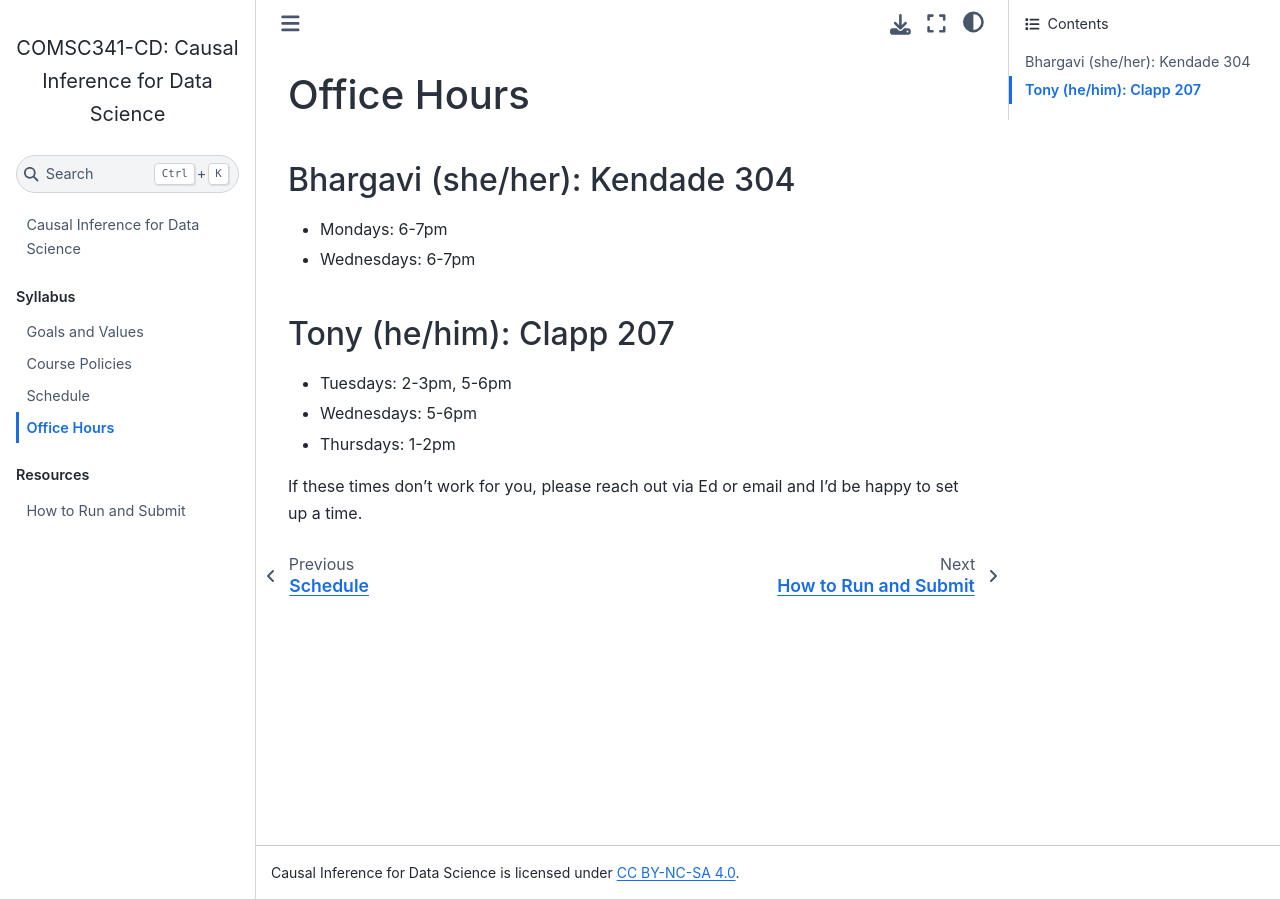
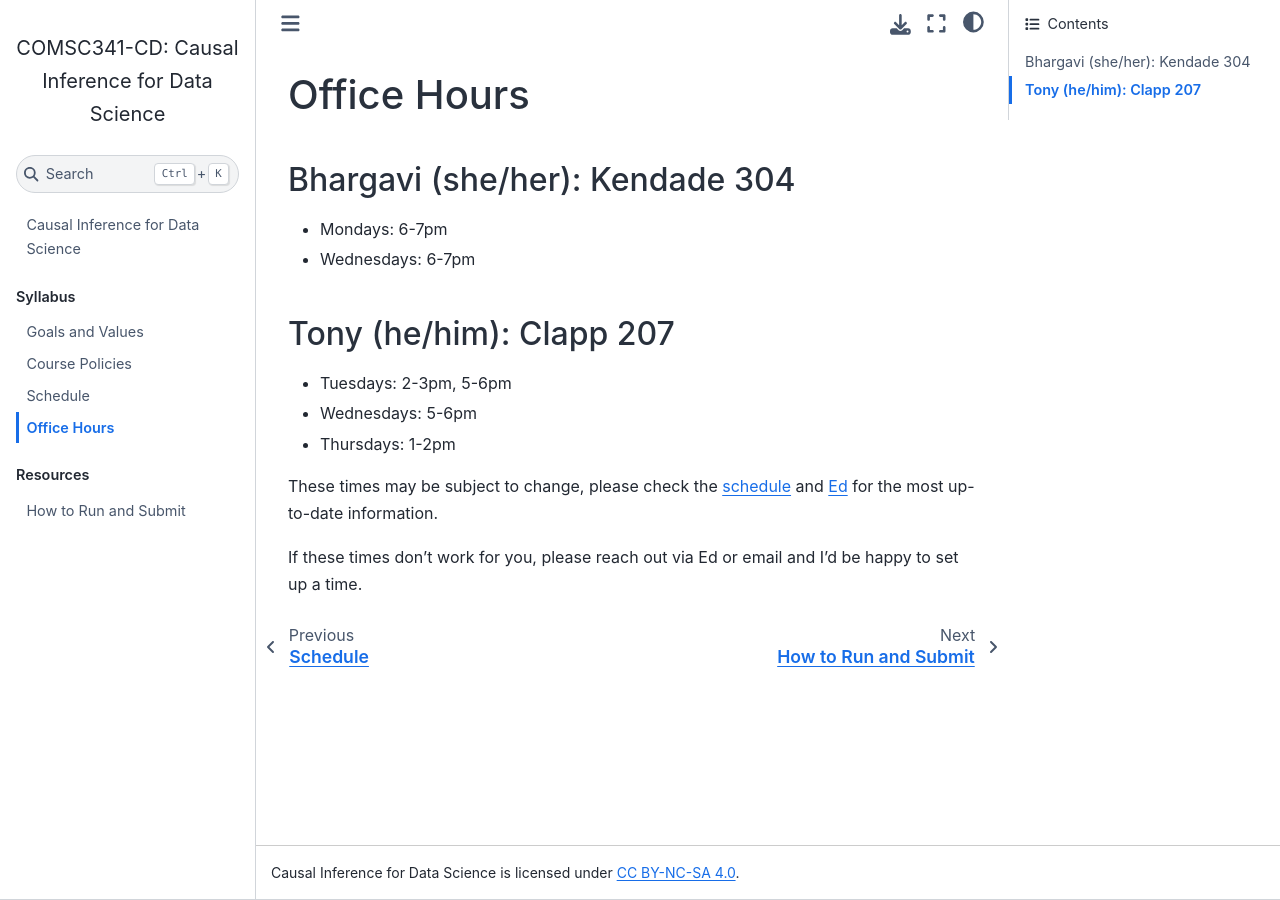
Before and after one commit to comsc341cd/comsc341cd.github.io, a Jupyter Book: the page built from syllabus/office_hours.md, in a window 1280 px wide. Built offline with Jupyter Book 1.0.4 settings and Sphinx 7.4.7 and the Sphinx Book theme 1.1.4, drawn with Linux system fonts in a browser that asks for light colours; pages that are not in the unit, such as notebooks, are missing from menus.

Commit message:
update office hours and schedule

```diff
--- a/syllabus/office_hours.md
+++ b/syllabus/office_hours.md
@@ -12,4 +12,6 @@
 - Wednesdays: 5-6pm
 - Thursdays: 1-2pm
 
+These times may be subject to change, please check the [schedule](schedule) and [Ed](https://edstem.org/us/courses/71545/discussion) for the most up-to-date information.
+
 If these times don't work for you, please reach out via Ed or email and I'd be happy to set up a time.
```
Also changed, not shown: syllabus/schedule.md (+1 -1 lines).
